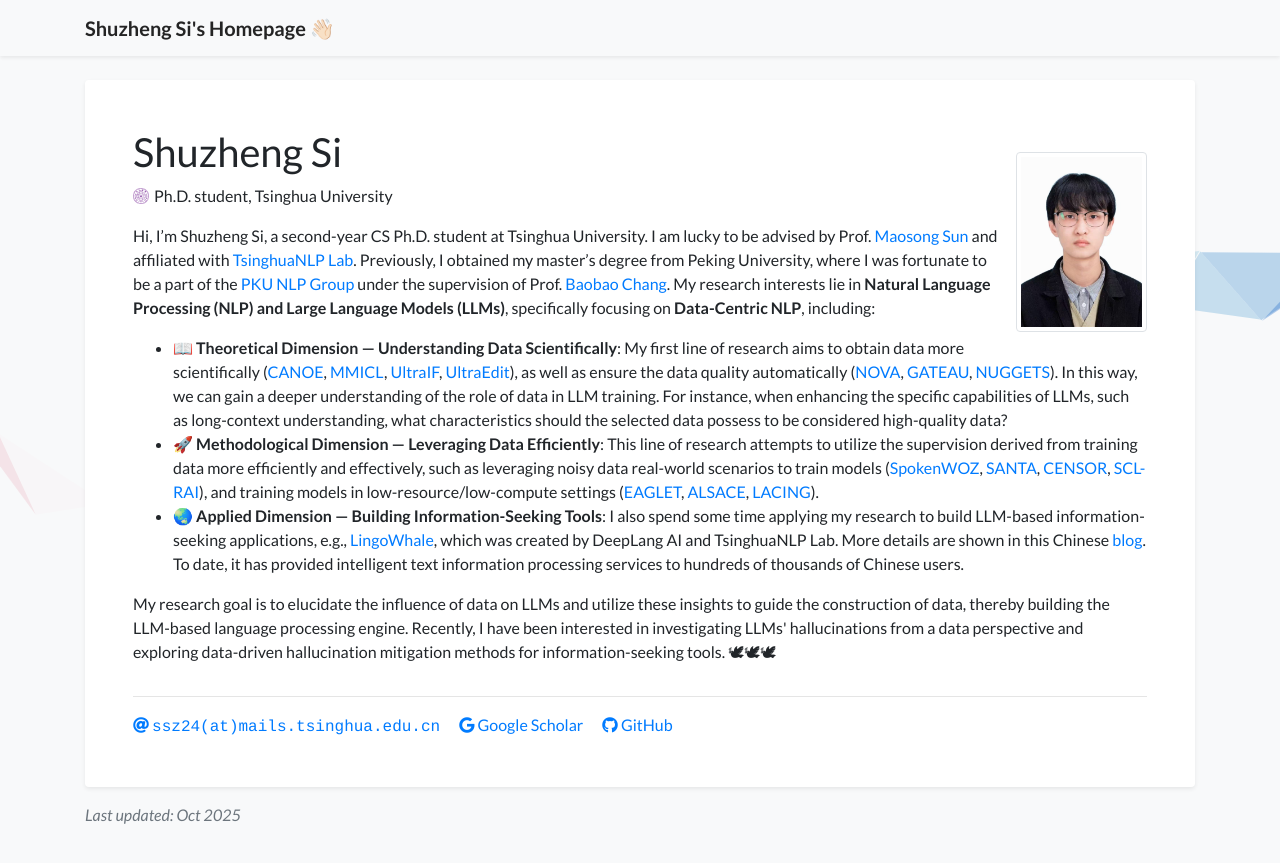
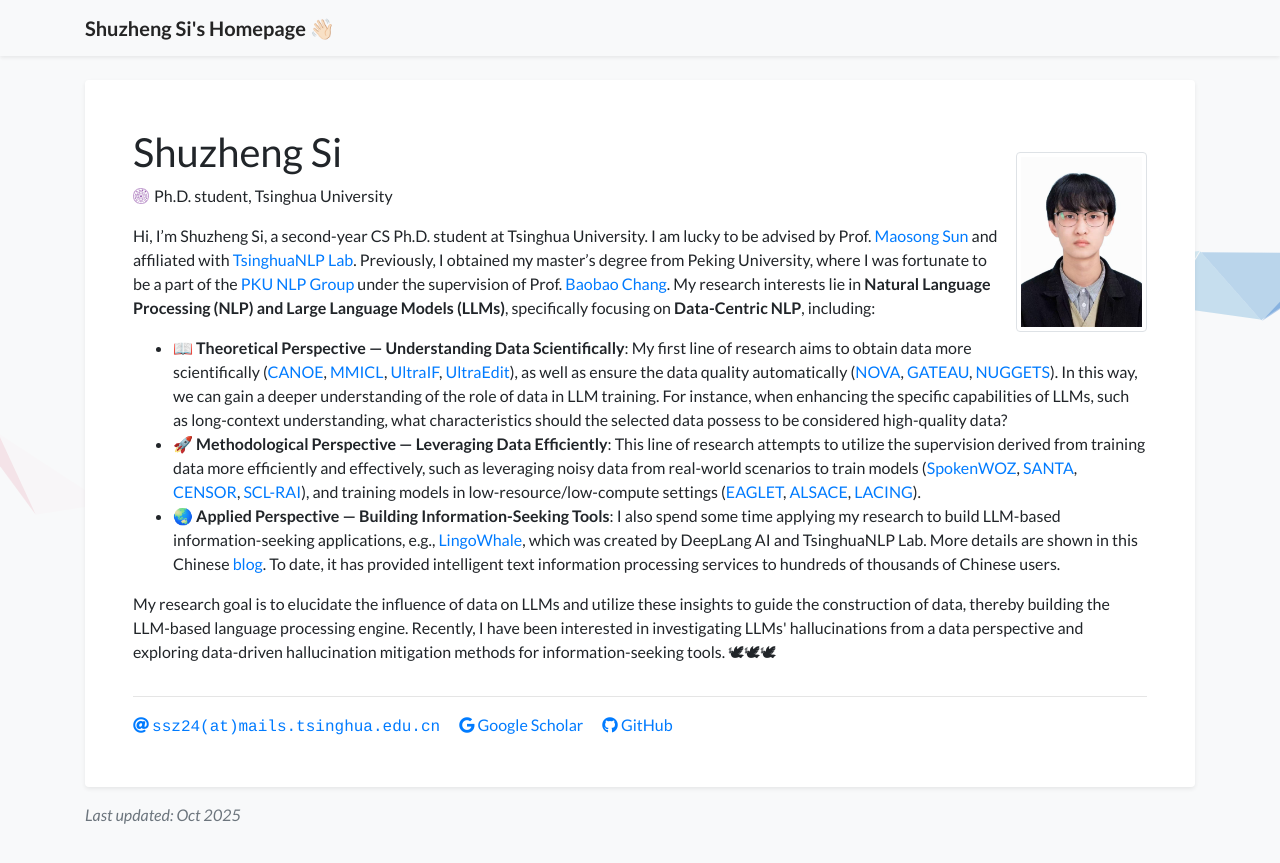
Before and after one commit to S1s-Z/s1s-z.github.io, a Jekyll site: the page built from index.html, in a window 1280 px wide. Shown: the top 863 px of the page. Built offline with Jekyll 4.4.1, drawn with Linux system fonts in a browser that asks for light colours; a style sheet for code colours, icons or effects is not loaded.

Commit message:
Update profile.yml

```diff
--- a/_data/profile.yml
+++ b/_data/profile.yml
@@ -23,13 +23,13 @@
   <br>
   <ul class="pub">
       <li>
-          📖 <b>Theoretical Dimension — Understanding Data Scientifically</b>: My first line of research aims to obtain data more scientifically (<a href="https://arxiv.org/abs/2505.16483">CANOE</a>, <a href="https://arxiv.org/abs/2309.07915">MMICL</a>, <a href="https://arxiv.org/abs/2502.04153">UltraIF</a>, <a href="https://arxiv.org/abs/2407.05282">UltraEdit</a>), as well as ensure the data quality automatically (<a href="https://arxiv.org/abs/2502.07340">NOVA</a>, <a href="https://arxiv.org/abs/2410.15633">GATEAU</a>, <a href="https://arxiv.org/abs/2312.10302">NUGGETS</a>). In this way, we can gain a deeper understanding of the role of data in LLM training. For instance, when enhancing the specific capabilities of LLMs, such as long-context understanding, what characteristics should the selected data possess to be considered high-quality data?
+          📖 <b>Theoretical Perspective — Understanding Data Scientifically</b>: My first line of research aims to obtain data more scientifically (<a href="https://arxiv.org/abs/2505.16483">CANOE</a>, <a href="https://arxiv.org/abs/2309.07915">MMICL</a>, <a href="https://arxiv.org/abs/2502.04153">UltraIF</a>, <a href="https://arxiv.org/abs/2407.05282">UltraEdit</a>), as well as ensure the data quality automatically (<a href="https://arxiv.org/abs/2502.07340">NOVA</a>, <a href="https://arxiv.org/abs/2410.15633">GATEAU</a>, <a href="https://arxiv.org/abs/2312.10302">NUGGETS</a>). In this way, we can gain a deeper understanding of the role of data in LLM training. For instance, when enhancing the specific capabilities of LLMs, such as long-context understanding, what characteristics should the selected data possess to be considered high-quality data?
       </li>
       <li>
-          🚀 <b>Methodological Dimension — Leveraging Data Efficiently</b>: This line of research attempts to utilize the supervision derived from training data more efficiently and effectively, such as leveraging noisy data real-world scenarios to train models (<a href="https://arxiv.org/abs/2305.13040">SpokenWOZ</a>, <a href="https://arxiv.org/abs/2305.04076">SANTA</a>, <a href="https://arxiv.org/abs/2311.08010">CENSOR</a>, <a href="https://arxiv.org/abs/2209.01646">SCL-RAI</a>), and training models in low-resource/low-compute settings (<a href="https://arxiv.org/abs/2510.05608">EAGLET</a>, <a href="https://arxiv.org/abs/2404.08491">ALSACE</a>, <a href="https://arxiv.org/abs/2411.14279">LACING</a>).
+          🚀 <b>Methodological Perspective — Leveraging Data Efficiently</b>: This line of research attempts to utilize the supervision derived from training data more efficiently and effectively, such as leveraging noisy data from real-world scenarios to train models (<a href="https://arxiv.org/abs/2305.13040">SpokenWOZ</a>, <a href="https://arxiv.org/abs/2305.04076">SANTA</a>, <a href="https://arxiv.org/abs/2311.08010">CENSOR</a>, <a href="https://arxiv.org/abs/2209.01646">SCL-RAI</a>), and training models in low-resource/low-compute settings (<a href="https://arxiv.org/abs/2510.05608">EAGLET</a>, <a href="https://arxiv.org/abs/2404.08491">ALSACE</a>, <a href="https://arxiv.org/abs/2411.14279">LACING</a>).
       </li>
       <li>
-          🌏 <b>Applied Dimension — Building Information-Seeking Tools</b>: I also spend some time applying my research to build LLM-based information-seeking applications, e.g., <a href="https://lingowhale.com/">LingoWhale</a>, which was created by DeepLang AI and TsinghuaNLP Lab. More details are shown in this Chinese <a href="https://mp.weixin.qq.com/s/oB054vVcEBgD21VGZIqmNg">blog</a>. To date, it has provided intelligent text information processing services to hundreds of thousands of Chinese users.
+          🌏 <b>Applied Perspective — Building Information-Seeking Tools</b>: I also spend some time applying my research to build LLM-based information-seeking applications, e.g., <a href="https://lingowhale.com/">LingoWhale</a>, which was created by DeepLang AI and TsinghuaNLP Lab. More details are shown in this Chinese <a href="https://mp.weixin.qq.com/s/oB054vVcEBgD21VGZIqmNg">blog</a>. To date, it has provided intelligent text information processing services to hundreds of thousands of Chinese users.
       </li>
   </ul>
 
```
